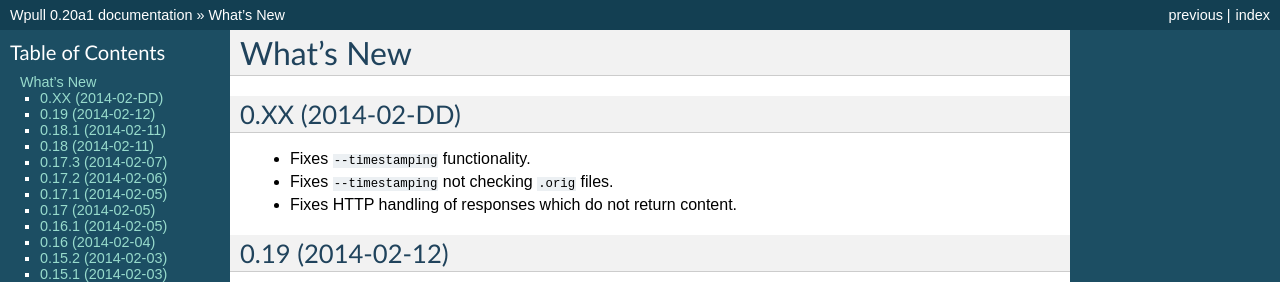
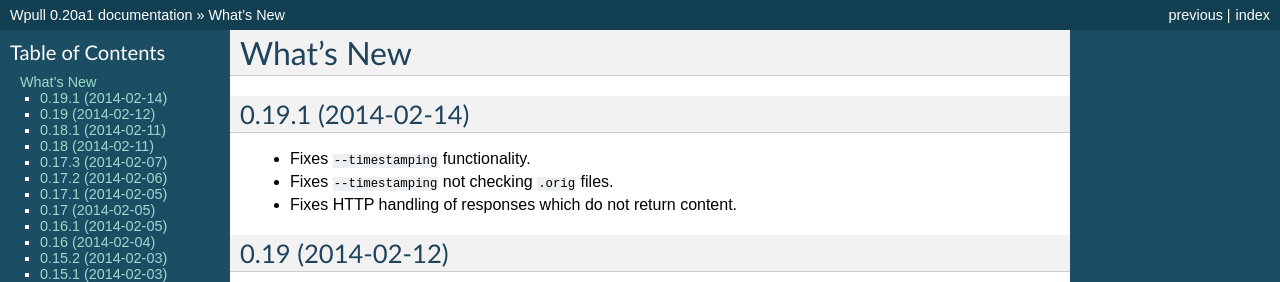
Before and after one commit to ArchiveTeam/wpull, a Sphinx documentation site: the page built from doc/changelog.rst, in a window 1280 px wide and 900 px high. Shown: the top 282 px of the window. Built offline with Sphinx 7.4.7, drawn with Linux system fonts in a browser that asks for light colours.

Commit message:
changelog: Updates latest to 0.19.1

```diff
--- a/doc/changelog.rst
+++ b/doc/changelog.rst
@@ -2,8 +2,8 @@
 What's New
 ==========
 
-0.XX (2014-02-DD)
-=================
+0.19.1 (2014-02-14)
+===================
 
 * Fixes ``--timestamping`` functionality.
 * Fixes ``--timestamping`` not checking ``.orig`` files.
```
